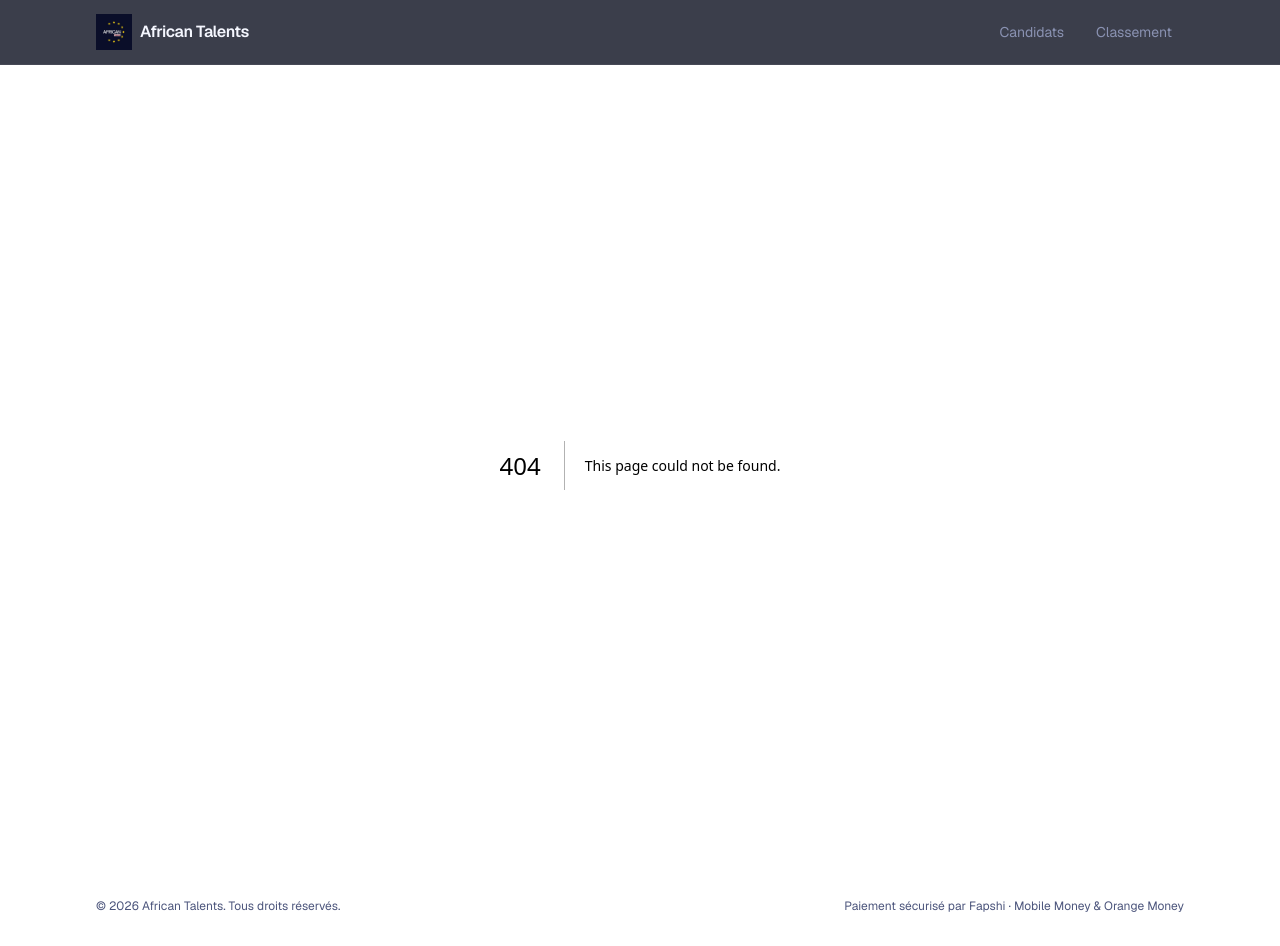
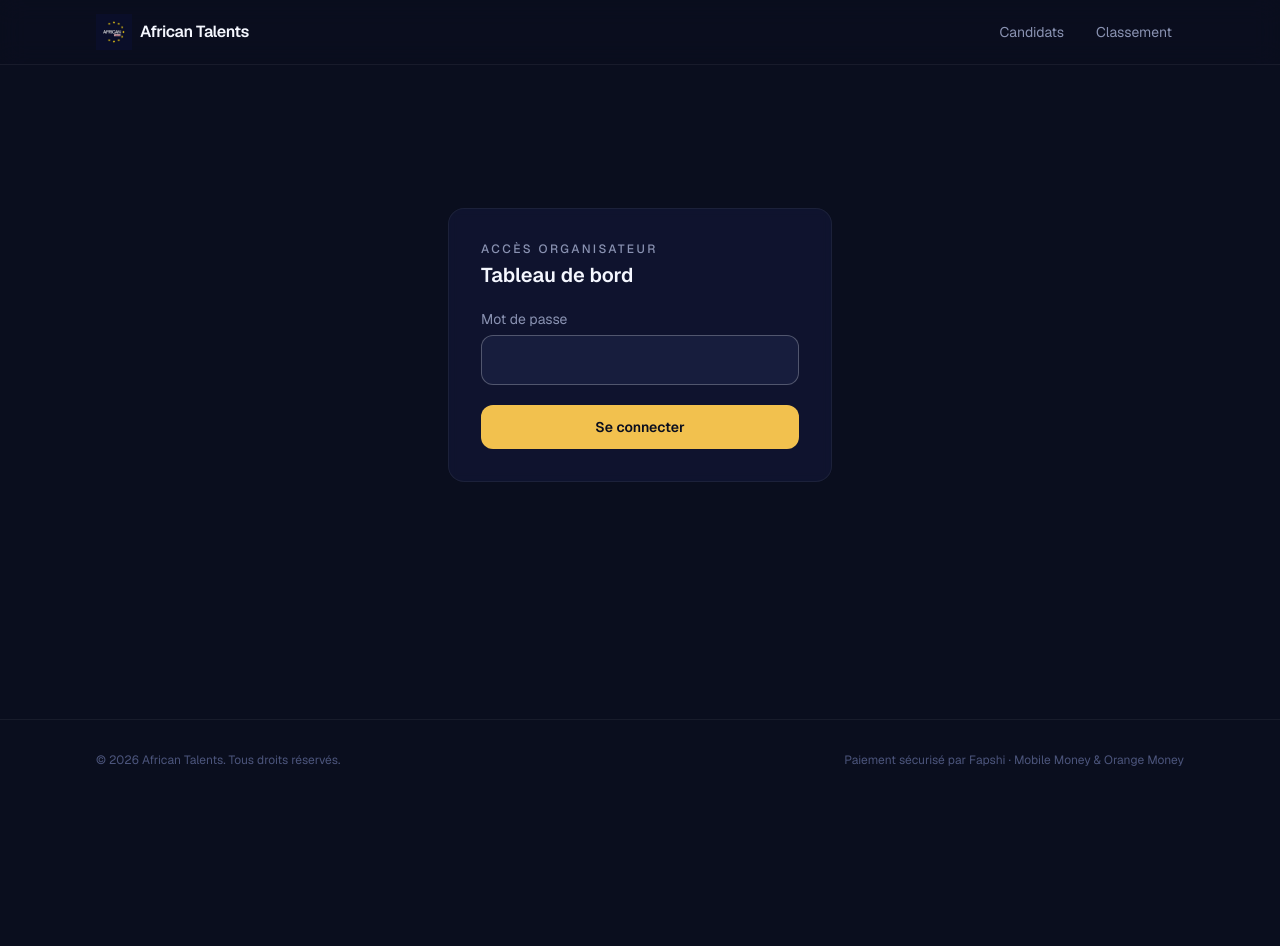
Before and after one commit to stephdev12/African-talent, a Next.js app: page /sen in a window 1280 px wide. Before the commit this address had no page. After the commit the page ends 800 px from the top, so only its background shows below. Built offline with nearby package versions, Linux system fonts and the light colour scheme.

Commit message:
Add files via upload

```diff
--- /dev/null
+++ b/app/sen/page.tsx
@@ -0,0 +1,64 @@
+"use client";
+
+import { useState } from "react";
+import { useRouter } from "next/navigation";
+
+export default function AdminLoginPage() {
+  const [password, setPassword] = useState("");
+  const [error, setError] = useState<string | null>(null);
+  const [loading, setLoading] = useState(false);
+  const router = useRouter();
+
+  async function handleSubmit(e: React.FormEvent) {
+    e.preventDefault();
+    setError(null);
+    setLoading(true);
+    try {
+      const res = await fetch("/api/admin/login", {
+        method: "POST",
+        headers: { "Content-Type": "application/json" },
+        body: JSON.stringify({ password }),
+      });
+      const data = await res.json();
+      if (!res.ok) throw new Error(data.error || "Erreur de connexion.");
+      router.push("/sen/dashboard");
+      router.refresh();
+    } catch (err: any) {
+      setError(err.message);
+      setLoading(false);
+    }
+  }
+
+  return (
+    <div className="min-h-[70vh] flex items-center justify-center px-6">
+      <form onSubmit={handleSubmit} className="card-surface rounded-2xl p-8 w-full max-w-sm flex flex-col gap-5">
+        <div>
+          <p className="eyebrow mb-1">Accès organisateur</p>
+          <h1 className="text-xl font-semibold text-mist">Tableau de bord</h1>
+        </div>
+        <div>
+          <label htmlFor="password" className="text-sm text-mist-muted block mb-1.5">
+            Mot de passe
+          </label>
+          <input
+            id="password"
+            type="password"
+            autoFocus
+            required
+            value={password}
+            onChange={(e) => setPassword(e.target.value)}
+            className="w-full rounded-xl bg-ink-700 border border-white/10 px-4 py-3 text-mist outline-none focus:border-white/25 transition-colors"
+          />
+        </div>
+        {error && <p className="text-sm text-ember-soft">{error}</p>}
+        <button
+          type="submit"
+          disabled={loading}
+          className="w-full rounded-xl py-3 font-semibold text-sm bg-gold text-ink-900 hover:bg-gold-soft transition-colors disabled:opacity-60"
+        >
+          {loading ? "Connexion…" : "Se connecter"}
+        </button>
+      </form>
+    </div>
+  );
+}
```
